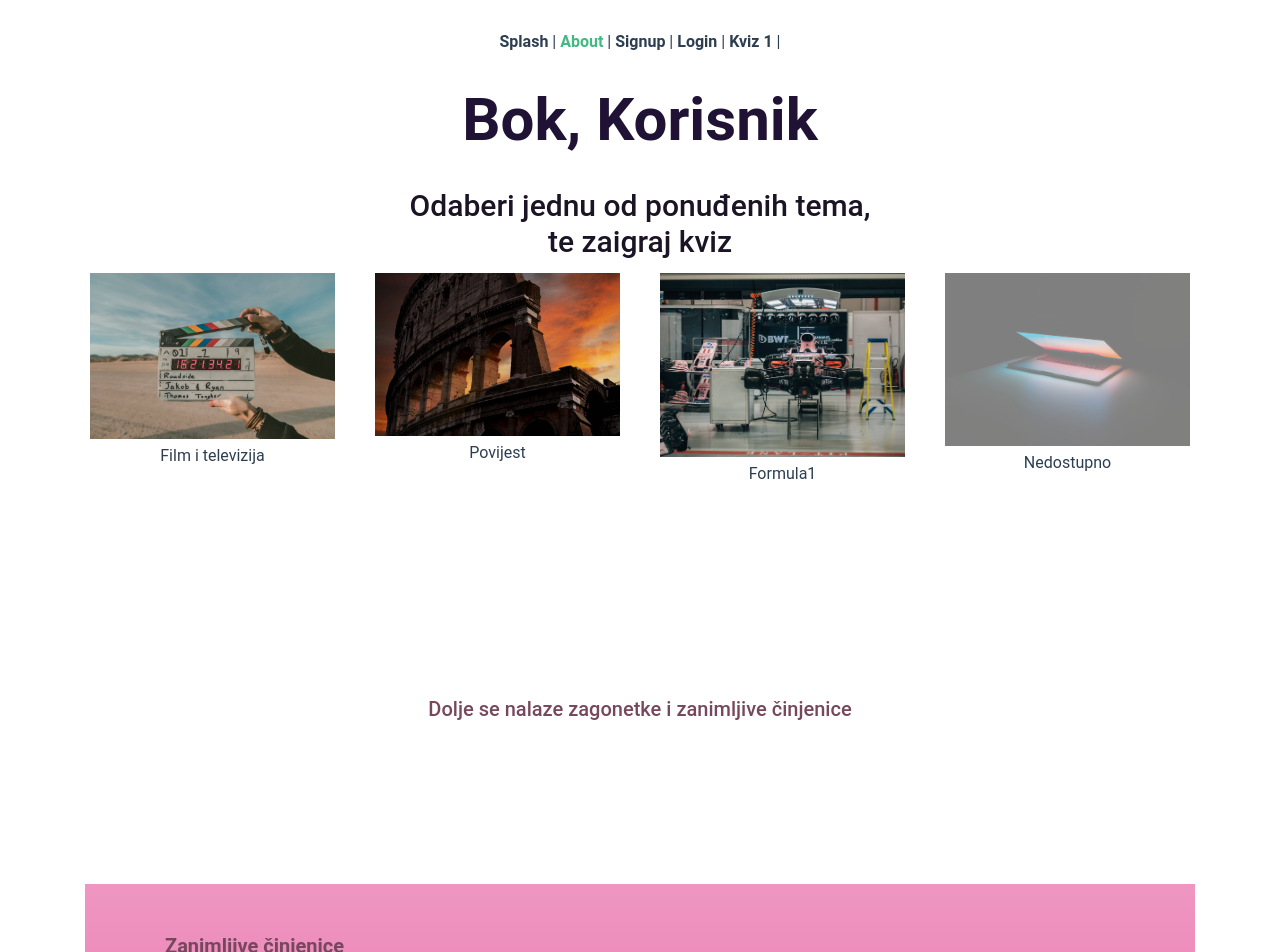
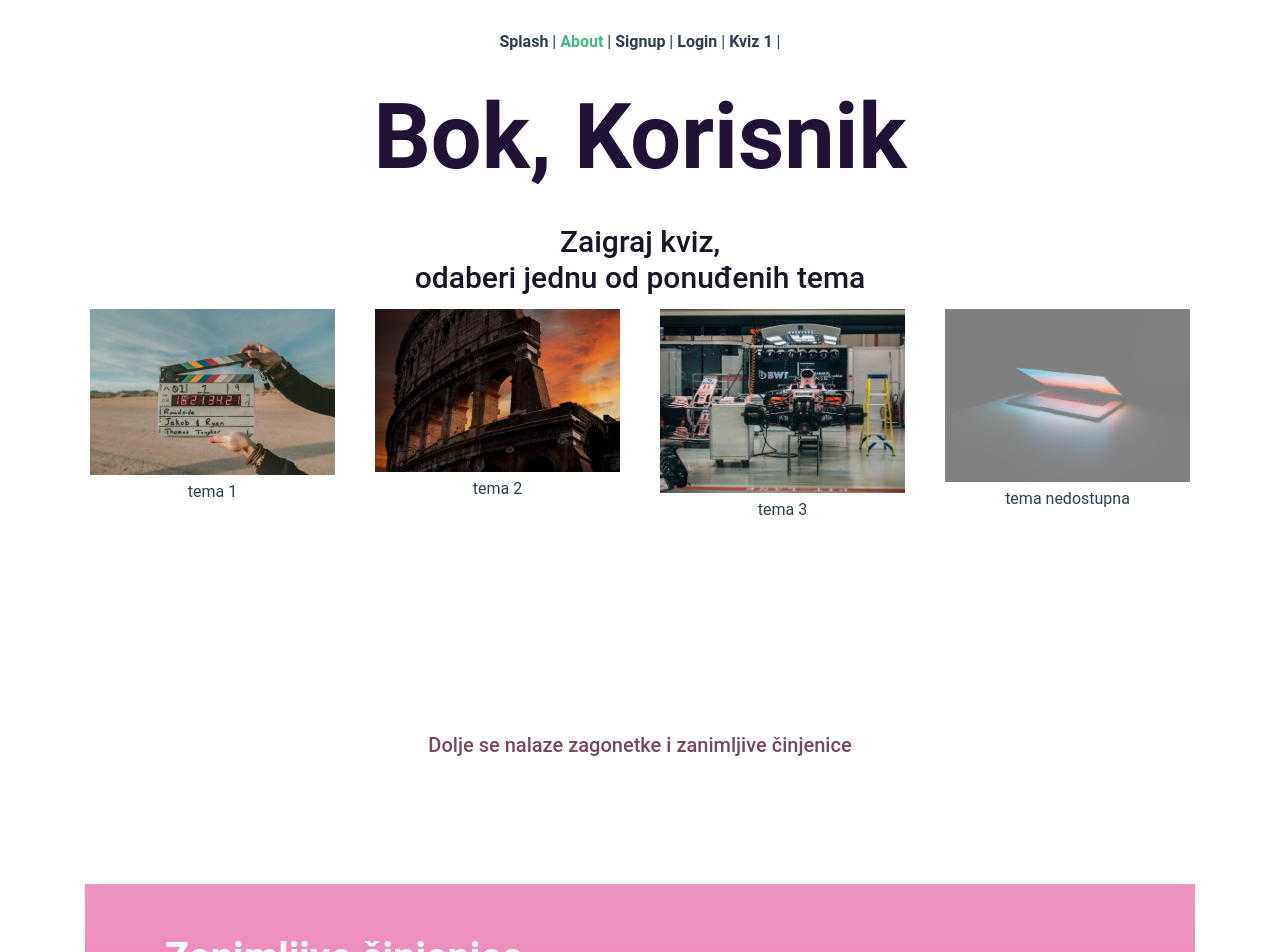
Before and after one commit to kuveeee/misli_brzo, a Vue app in the folder misli_brzo/: page /about in a window 1280 px wide. Shown: the top 952 px of the page. Built offline with nearby package versions, Linux system fonts and the light colour scheme; no server answers.

Commit message:
Revert "firestore imp"
This reverts commit 7f9e7189da9b391358309e7416849d47b8aad871.

```diff
--- a/misli_brzo/src/views/About.vue
+++ b/misli_brzo/src/views/About.vue
@@ -4,16 +4,17 @@
     <div class="prvi_blok">
       <h1><b>Bok, Korisnik</b></h1>
       <br />
-      <h2>Odaberi jednu od ponuđenih tema,<br /> te zaigraj kviz</h2>
+      <h2>Zaigraj kviz,<br />odaberi jednu od ponuđenih tema</h2>
       <div class="row">
         <div class="col-3">
           <img
             src="@/assets/tema_filmovi.jpg"
             class="img-fluid float-left"
             alt=""
+            style="width:100%"
           />
           <div class="naslov_teme">
-            <p>Film i televizija</p>
+            <p>tema 1</p>
           </div>
         </div>
         <div class="col-3">
@@ -21,16 +22,18 @@
             src="@/assets/tema_povijest.jpg"
             class="img-fluid float-left"
             alt=""
+            style="width:100%"
           />
-          <p>Povijest</p>
+          <p>tema 2</p>
         </div>
         <div class="col-3">
           <img
             src="@/assets/tema_formula_1.jpg"
             class="img-fluid float-left"
             alt=""
+            style="width:100%"
           />
-          <p>Formula1</p>
+          <p>tema 3</p>
         </div>
         <div class="col-3">
           <div class="tema_nedostupna">
@@ -38,9 +41,10 @@
               src="@/assets/tema_tehnologija.jpg"
               class="img-fluid float-left"
               alt="Responsive image"
+              style="width:100%"
             />
           </div>
-          <p>Nedostupno</p>
+          <p>tema nedostupna</p>
         </div>
       </div>
       <!-- row -->
@@ -54,9 +58,9 @@
     <!-- Drugi dio stranice -->
     <div class="drugi_blok">
       <div class="zanimljive_činjenice">
-        <h4><b>Zanimljive činjenice</b></h4>
+        <h3><b>Zanimljive činjenice</b></h3>
         <div class="naslov_zanimljivosti">
-          <h3> Naslov</h3>
+          <h4>Naslov zanimljivosti</h4>
           <!--o čemu govore tjedne zanjmiljovsti, npr voda-->
         </div>
         <ol>
@@ -101,13 +105,12 @@ export default {
 </script>
 
 <style scoped lang="scss">
-
 .prvi_blok {
   height: 100vh;
 }
 
 h1 {
-  font-size: 60px;
+  font-size: 90px;
   color: #1f1235;
 }
 
@@ -118,7 +121,14 @@ h2 {
 
 img {
   float: left;
+  width: 33.33%;
   padding: 5px;
+}
+
+.row::after {
+  content: "";
+  clear: both;
+  display: table;
 }
 
 .tema_nedostupna {
```
Also changed, not shown: misli_brzo/src/components/questions.vue (deleted, +0 -53 lines), misli_brzo/src/views/testkviz.vue (deleted).
